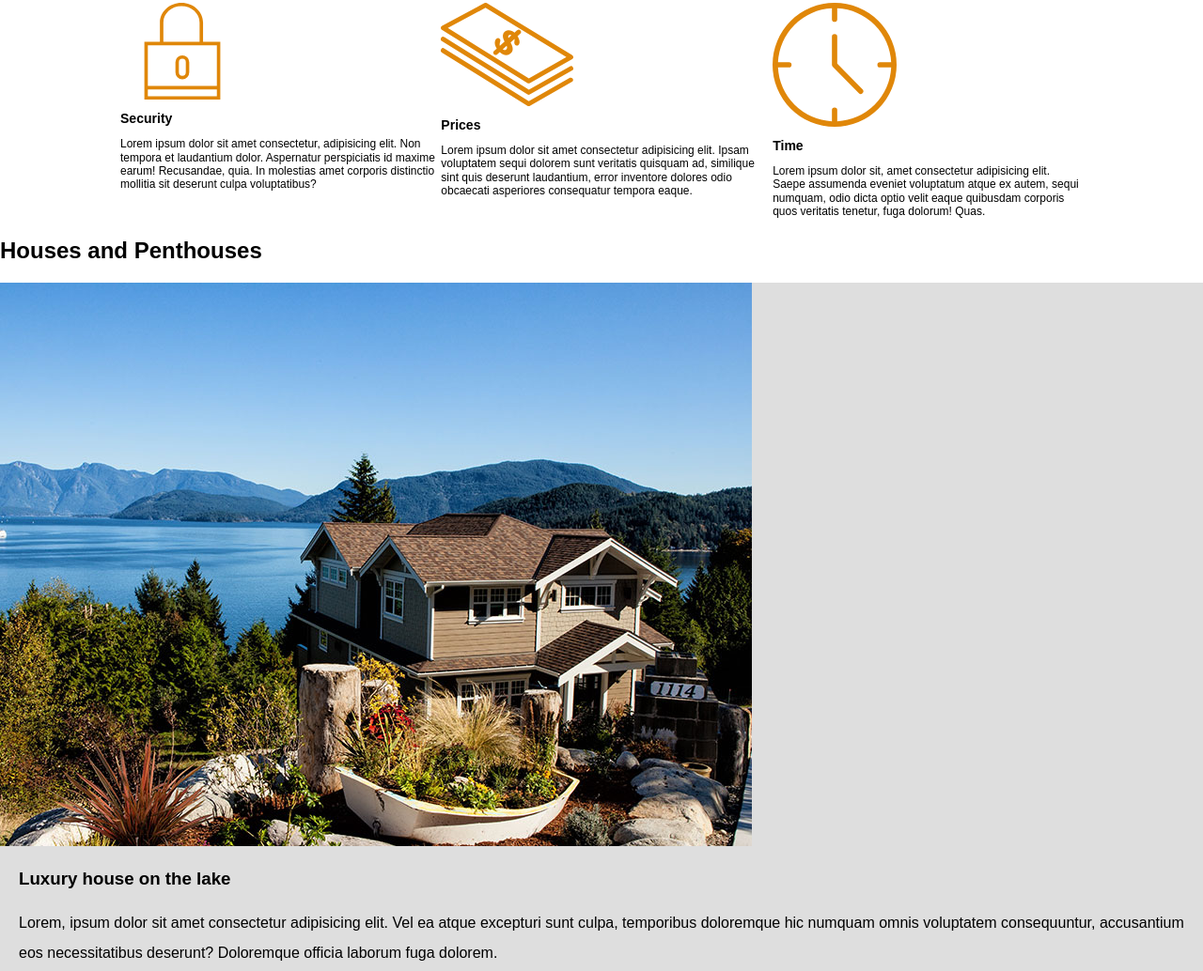
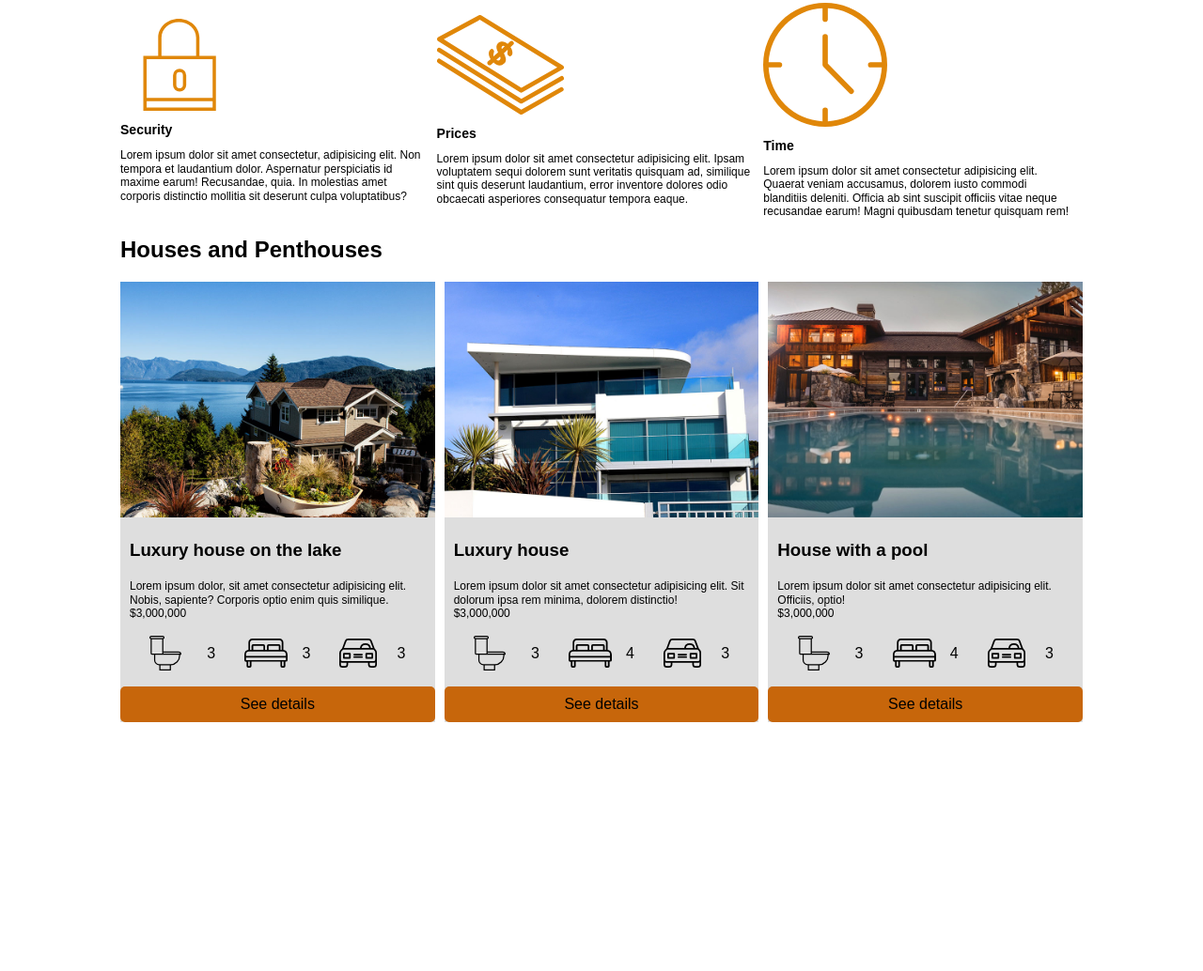
Before and after one commit to NickJ21/RealEstate, a plain HTML site: page index.html in a window 1280 px wide. Shown: the part 465-1499 px from the top of the page at 94% size. After the commit the page ends 1234 px from the top, so only its background shows below. Drawn offline with Linux system fonts and the light colour scheme.

Commit message:
commit 3

```diff
--- a/index.html
+++ b/index.html
@@ -42,32 +42,87 @@
             <div class="page-item">
                 <img src="./img/icon3.svg">
                 <h3>Time</h3>
-                <p>Lorem ipsum dolor sit, amet consectetur adipisicing elit. Saepe assumenda eveniet voluptatum atque ex
-                    autem, sequi numquam, odio dicta optio velit eaque quibusdam corporis quos veritatis tenetur, fuga
-                    dolorum! Quas.</p>
+                <p>Lorem ipsum dolor sit amet consectetur adipisicing elit. Quaerat veniam accusamus, dolorem iusto
+                    commodi blanditiis deleniti. Officia ab sint suscipit officiis vitae neque recusandae earum! Magni
+                    quibusdam tenetur quisquam rem!</p>
             </div>
         </main>
     </div>
-    <section>
+    <section class="container">
         <h2>Houses and Penthouses</h2>
+        <div class="house-container">
             <div class="house-item">
                 <div class="house-item-img">
                     <img src="./img/announcement1.jpg" alt="#">
                 </div>
                 <div class="house-item-text">
-                <h3>Luxury house on the lake</h3>
-                <p>Lorem, ipsum dolor sit amet consectetur adipisicing elit. Vel ea atque excepturi sunt culpa, temporibus doloremque hic numquam omnis voluptatem consequuntur, accusantium eos necessitatibus deserunt? Doloremque officia laborum fuga dolorem.</p>
+                    <h3><span class="nowrap">Luxury house on the lake</span></h3>
+                    <p>Lorem ipsum dolor, sit amet consectetur adipisicing elit. Nobis, sapiente? Corporis optio enim
+                        quis similique.</p>
                     <p>$3,000,000</p>
-                <ul>
-                    <li>
+                </div>
+                <ul class="house-item-list">
+                    <li class="list-icon">
                         <img src="./img/icon_wc.svg">
                         <p>3</p>
                     </li>
-                    <li>
+                    <li class="list-icon">
                         <img src="./img/icon_room.svg">
                         <p>3</p>
                     </li>
-                    <li>
+                    <li class="list-icon">
+                        <img src="./img/icon_parking.svg">
+                        <p>3</p>
+                    </li>
+                </ul>
+                <a class="btn-details" href="#">See details</a>
+            </div>
+            <div class="house-item">
+                <div class="house-item-img">
+                    <img src="./img/announcement2.jpg" alt="#">
+                </div>
+                <div class="house-item-text">
+                    <h3>Luxury house</h3>
+                    <p>Lorem ipsum dolor sit amet consectetur adipisicing elit. Sit dolorum ipsa rem minima, dolorem
+                        distinctio!</p>
+                    <p>$3,000,000</p>
+                </div>
+                <ul class="house-item-list">
+                    <li class="list-icon">
+                        <img src="./img/icon_wc.svg">
+                        <p>3</p>
+                    </li>
+                    <li class="list-icon">
+                        <img src="./img/icon_room.svg">
+                        <p>4</p>
+                    </li>
+                    <li class="list-icon">
+                        <img src="./img/icon_parking.svg">
+                        <p>3</p>
+                    </li>
+                </ul>
+                <a class="btn-details" href="#">See details</a>
+            </div>
+            <div class="house-item">
+                <div class="house-item-img">
+                    <img src="./img/announcement3.jpg" alt="#">
+                </div>
+                <div class="house-item-text">
+                    <h3>House with a pool</h3>
+                    <p>Lorem ipsum dolor sit amet consectetur adipisicing elit. Officiis, optio!
+                    </p>
+                    <p>$3,000,000</p>
+                </div>
+                <ul class="house-item-list">
+                    <li class="list-icon">
+                        <img src="./img/icon_wc.svg">
+                        <p>3</p>
+                    </li>
+                    <li class="list-icon">
+                        <img src="./img/icon_room.svg">
+                        <p>4</p>
+                    </li>
+                    <li class="list-icon">
                         <img src="./img/icon_parking.svg">
                         <p>3</p>
                     </li>
--- a/style.css
+++ b/style.css
@@ -54,6 +54,8 @@ h2,h3{
     flex-direction:column;
     font-size:12px;
     line-height:0;
+    margin-right:10px;
+
 }
 .page-item img{
     width:40%;
@@ -63,6 +65,7 @@ h2,h3{
 }
 .page-container{
     display:flex;
+    align-items:center;
 }
 
 /*house and penthouse section*/
@@ -70,10 +73,17 @@ h2,h3{
     background-color:#dedede;
 }
 .house-item-img{
-    width:100%;
+    /*width:100%;*/
 }
 .house-item-text{
-    padding-left:20px;
+    padding-left:10px;
+}
+.house-item-text p{
+    line-height: 1.2;
+    font-size:12px;
+}
+.nowrap{
+    white-space: nowrap;
 }
 .btn-details{
     display:block;
@@ -82,5 +92,20 @@ h2,h3{
     border-radius:5px;
     text-align:center;
 }
-
+.house-item-list{
+    display:flex;
+    justify-content:space-evenly;
+    list-style:none;
+}
+.list-icon{
+    display:flex;
+    align-items: center;
+    height:70px;
+    width:70px;
+    justify-content: space-between;
+}
+.house-container{
+    display:flex;
+    gap:10px;
+}
 /*footer*/
```
Also changed, not shown: form-practice.html (added, +66 -0 lines). Lines whose indentation alone changed are shown as unchanged.
